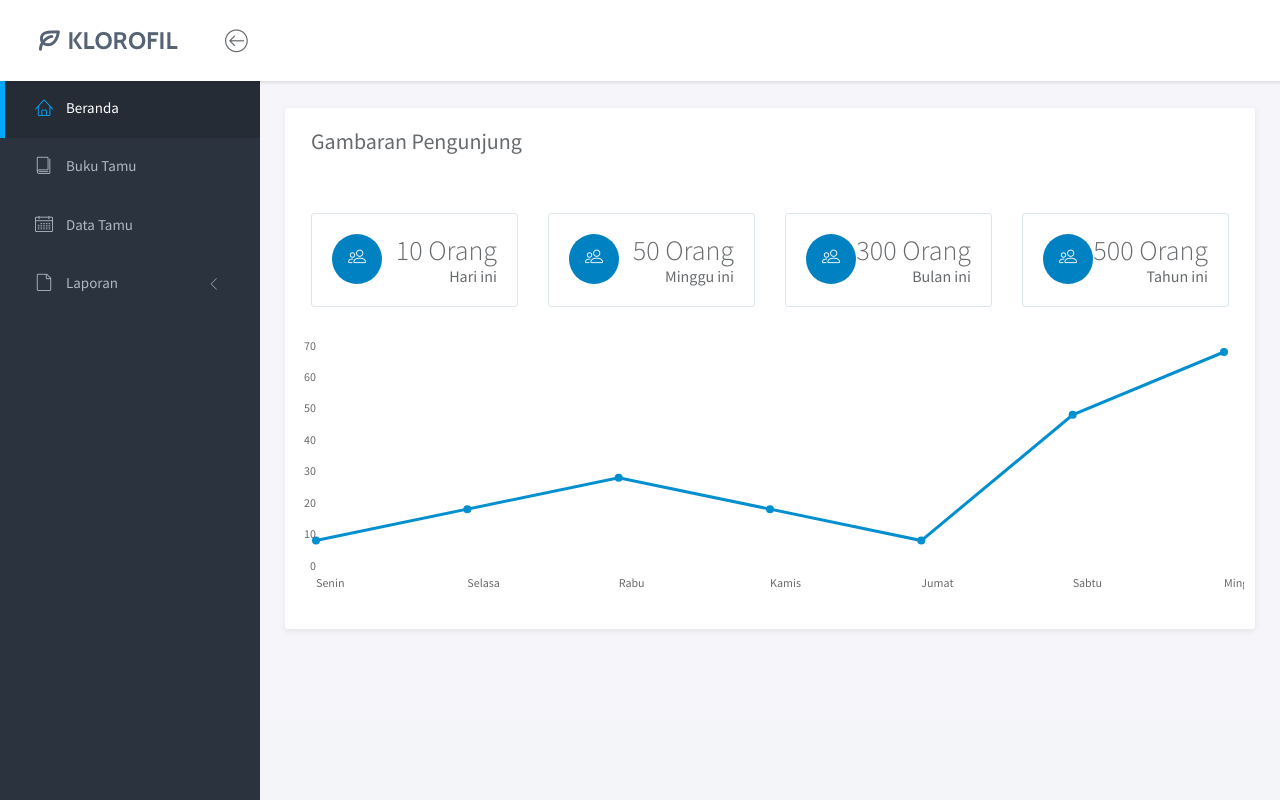
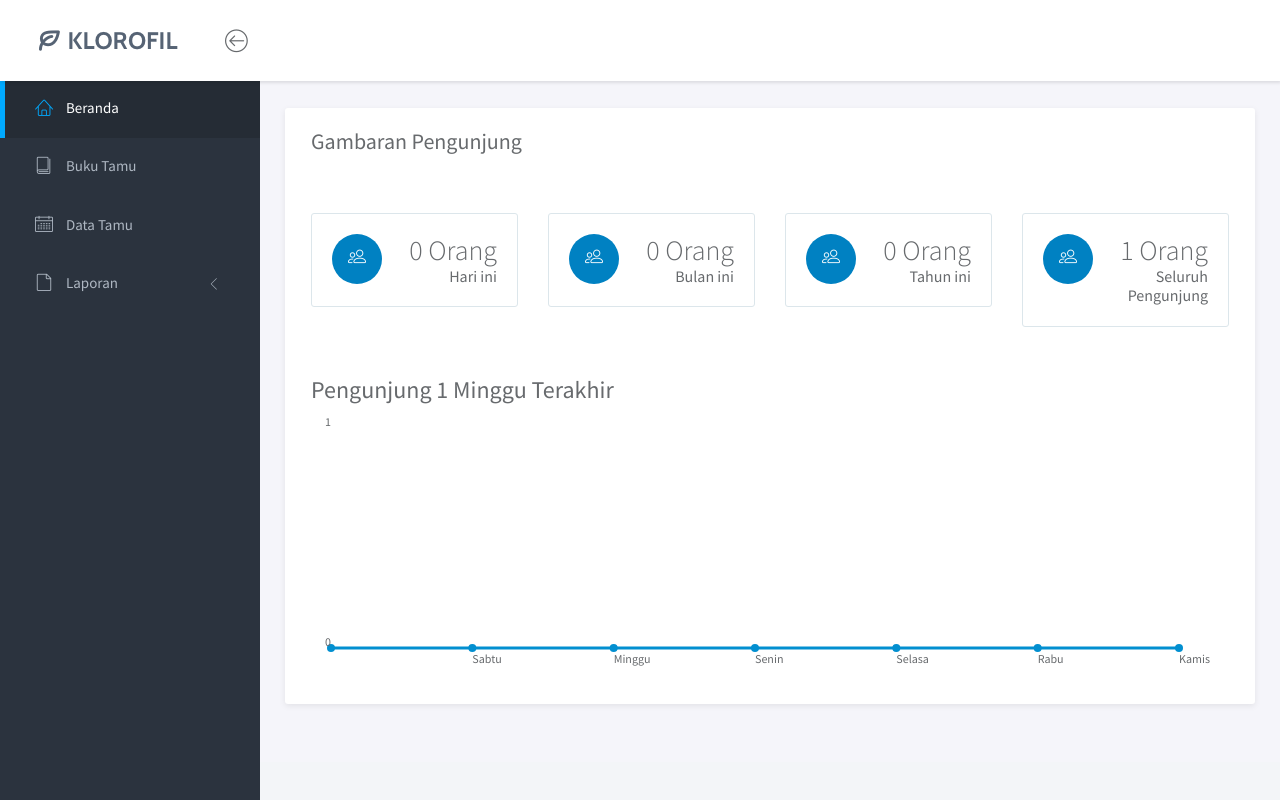
Before and after one commit to yafizh/Buku-Tamu, a PHP site: page / in a window 1280 px wide. Run offline with PHP 8.4, Linux system fonts and the light colour scheme; tables that the repository leaves empty hold one stand-in row (values such as "Sample post").

Commit message:
make beranda.php works but the code is still ugly

```diff
--- a/beranda.php
+++ b/beranda.php
@@ -10,13 +10,19 @@
                     <!-- <p class="panel-subtitle">Periode: 1 Januar 14, 2016 - Oct 21, 2016</p> -->
                 </div>
                 <br>
+                <?php require_once "koneksi.php"; ?>
                 <div class="panel-body">
                     <div class="row">
                         <div class="col-md-3">
                             <div class="metric">
                                 <span class="icon"><i class="lnr lnr-users"></i></span>
                                 <p>
-                                    <span class="number">10 Orang</span>
+                                    <?php
+                                    $sql = "SELECT COUNT(*) AS pengunjung_hari_ini FROM tabel_buku_tamu WHERE tanggal='" . Date("Y-m-d") . "'";
+                                    $result = $mysqli->query($sql);
+                                    $row = $result->fetch_assoc();
+                                    ?>
+                                    <span class="number"><?= $row['pengunjung_hari_ini']; ?> Orang</span>
                                     <span class="title">Hari ini</span>
                                 </p>
                             </div>
@@ -25,16 +31,12 @@
                             <div class="metric">
                                 <span class="icon"><i class="lnr lnr-users"></i></span>
                                 <p>
-                                    <span class="number">50 Orang</span>
-                                    <span class="title">Minggu ini</span>
-                                </p>
-                            </div>
-                        </div>
-                        <div class="col-md-3">
-                            <div class="metric">
-                                <span class="icon"><i class="lnr lnr-users"></i></span>
-                                <p>
-                                    <span class="number">300 Orang</span>
+                                    <?php
+                                    $sql = "SELECT COUNT(*) AS pengunjung_bulan_ini FROM tabel_buku_tamu WHERE MONTH(tanggal)='" . Date("m") . "' AND YEAR(tanggal)='" . Date("Y") . "'";
+                                    $result = $mysqli->query($sql);
+                                    $row = $result->fetch_assoc();
+                                    ?>
+                                    <span class="number"><?= $row['pengunjung_bulan_ini']; ?> Orang</span>
                                     <span class="title">Bulan ini</span>
                                 </p>
                             </div>
@@ -43,14 +45,40 @@
                             <div class="metric">
                                 <span class="icon"><i class="lnr lnr-users"></i></span>
                                 <p>
-                                    <span class="number">500 Orang</span>
+                                    <?php
+                                    $sql = "SELECT COUNT(*) AS pengunjung_tahun_ini FROM tabel_buku_tamu WHERE YEAR(tanggal)='" . Date("Y") . "'";
+                                    $result = $mysqli->query($sql);
+                                    $row = $result->fetch_assoc();
+                                    ?>
+                                    <span class="number"><?= $row['pengunjung_tahun_ini']; ?> Orang</span>
                                     <span class="title">Tahun ini</span>
+                                </p>
+                            </div>
+                        </div>
+                        <div class="col-md-3">
+                            <div class="metric">
+                                <span class="icon"><i class="lnr lnr-users"></i></span>
+                                <p>
+                                    <?php
+                                    $sql = "SELECT COUNT(*) AS seluruh_pengunjung FROM tabel_buku_tamu";
+                                    $result = $mysqli->query($sql);
+                                    $row = $result->fetch_assoc();
+                                    ?>
+                                    <span class="number"><?= $row['seluruh_pengunjung']; ?> Orang</span>
+                                    <span class="title">Seluruh Pengunjung</span>
                                 </p>
                             </div>
                         </div>
                     </div>
                     <div class="row">
-                        <div id="visits-trends-chart" class="ct-chart"></div>
+                        <div class="col-md-12">
+                           <h3>Pengunjung 1 Minggu Terakhir</h3>
+                        </div>
+                    </div>
+                    <div class="row">
+                        <div class="col-md-12">
+                            <div id="visits-trends-chart" class="ct-chart"></div>
+                        </div>
                     </div>
                 </div>
             </div>
--- a/footer.php
+++ b/footer.php
@@ -10,15 +10,50 @@
 <script src="assets/scripts/klorofil-common.js"></script>
 <script>
     $(function() {
-        var data, options;
+        var  options;
 
+        const hari = [
+            "Minggu",
+            "Senin",
+            "Selasa",
+            "Rabu",
+            "Kamis",
+            "Jumat",
+            "Sabtu"
+        ];
+        const hari_ini = (new Date()).getDay();
+        let labels = [];
+        for (let i = 0; i < hari.length; i++) {
+            if (hari_ini == 7) {
+                labels.unshift(hari[i])
+            } else {
+                if (hari_ini - i == -1) {
+                    labels.unshift(hari[hari.length + (hari_ini - i)])
+                } else {
+                    labels.unshift(hari[hari_ini - i])
+                }
+            }
+        }
 
+        <?php require_once "koneksi.php"; ?>
+        <?php
+        $sql = "SELECT count(tanggal) from tabel_buku_tamu WHERE tanggal BETWEEN  (CURRENT_DATE() - INTERVAL 1 WEEK) AND CURRENT_DATE() GROUP BY tanggal;";
+        $result = $mysqli->query($sql);
+        ?>
+
+        let data = [];
+        <?php while ($row = $result->fetch_assoc()) : ?>
+            data.push(parseInt('<?= $row['count(tanggal)']; ?>'))
+        <?php endwhile; ?>
+        do {
+            data.unshift(0);
+        } while(data.length != 7);
         // visits trend charts
         data = {
-            labels: ['Senin', 'Selasa', 'Rabu', 'Kamis', 'Jumat', 'Sabtu', 'Minggu'],
+            labels: labels,
             series: [{
                 name: 'series-real',
-                data: [10, 20, 30, 20, 10, 50, 70],
+                data: data,
             }]
         };
 
@@ -38,7 +73,7 @@
             },
             chartPadding: {
                 left: 20,
-                right: 20
+                right: 50
             }
         };
 
```
